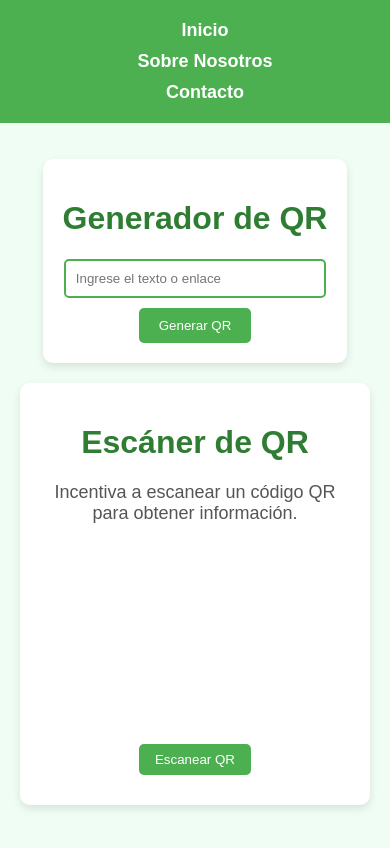
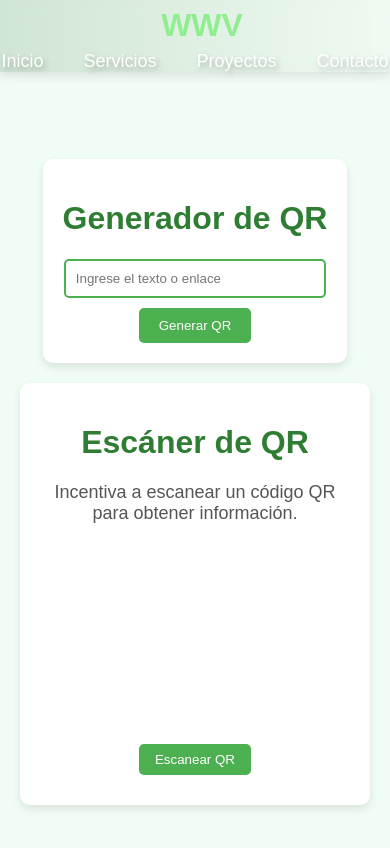
Before and after one commit to httpsPablo/QrEasy, a plain HTML site: page docs/index.html in a window 390 px wide. Drawn offline with Linux system fonts and the light colour scheme.

Commit message:
bug fixes resolution

```diff
--- a/docs/index.html
+++ b/docs/index.html
@@ -32,13 +32,18 @@
 </script>
 </head>
 <body>
-    <nav>
-        <ul>
-            <li><a href="https://webworkvision.store">Inicio</a></li>
-            <li><a href="https://webworkvision.store">Sobre Nosotros</a></li>
-            <li><a href="https://webworkvision.store">Contacto</a></li>
-        </ul>
-    </nav>
+                <!-- Navbar -->
+                <nav class="navbar">
+                    <div class="logo">
+                        <a href="#" style="color: lightgreen; font-weight: bold; font-size: 32px;">WWV</a>
+                    </div>
+                    <ul class="nav-links">
+                        <li><a href="https://webworkvision.store">Inicio</a></li>
+                        <li><a href="https://webworkvision.store/#servicios">Servicios</a></li>
+                        <li><a href="https://webworkvision.store/#proyectos">Proyectos</a></li>
+                        <li><a href="#https://webworkvision.store/#contacto">Contacto</a></li>
+                    </ul>
+                </nav>
     <div class="container">
         <!-- Caja para Generar QR -->
         <div class="box">
--- a/docs/style.css
+++ b/docs/style.css
@@ -21,45 +21,6 @@ body {
     box-sizing: border-box;
 }
 
-/* Estilos para el navbar */
-nav {
-    background-color: #4caf50;
-    padding: 10px;
-    text-align: center;
-    position: fixed;
-    top: 0;
-    left: 0;
-    width: 100%;
-    z-index: 1000;
-}
-
-nav ul {
-    list-style-type: none;
-    margin: 0;
-    padding: 0;
-}
-
-nav ul li {
-    display: inline-block;
-    margin: 0 15px;
-}
-
-nav ul li a {
-    color: white;
-    text-decoration: none;
-    font-size: 18px;
-    font-weight: bold;
-    padding: 8px 15px;
-    border-radius: 5px;
-    transition: background-color 0.3s ease;
-}
-
-nav ul li a:hover {
-    background-color: #388e3c;
-}
-
-
-
 /* Ajuste de la caja para que no quede oculta debajo del navbar */
 body {
     padding-top: 60px; /* Deja espacio suficiente para el navbar fijo */
@@ -70,6 +31,114 @@ body {
         display: block;
         margin: 10px 0;
     }
+}
+
+/* Navbar */
+.navbar {
+    background: linear-gradient(to right, rgba(27, 94, 31, 0.15), rgba(235, 238, 235, 0.15));
+    padding: 15px 20px;
+    display: flex;
+    justify-content: space-between;
+    align-items: center;
+    box-shadow: 0 4px 10px rgba(0, 0, 0, 0.1);
+    position: fixed;
+    width: 100%;
+    top: 0;
+    left: 0;
+    z-index: 1000;
+    backdrop-filter: blur(10px);
+}
+
+ul.nav-links {
+    padding: 0;
+}
+
+
+@media (max-width: 530px) {
+    .navbar {
+        flex-direction: column;
+        align-items: flex-start;
+    }
+
+    nav.navbar {
+        padding: 0;
+    }
+    .nav-links {
+        flex-direction: inline;
+        width: 100%;
+        margin: 0;
+
+    }
+
+    .nav-buttons {
+        width: 100%;
+        display: flex;
+        justify-content: center;
+        margin-top: 10px;
+        font-size: small;
+    }
+
+    .logo  {
+        width: 100%;
+        display: flex;
+        justify-content: center;
+        font-size: small;
+        padding: 7px;
+    }
+
+    }
+
+
+
+
+
+
+.navbar .logo a {
+    color: white;
+    font-size: 24px;
+    text-decoration: none;
+    font-weight: bold;
+}
+
+.nav-links {
+    list-style: none;
+    display: flex;
+    justify-content: center;
+    align-items: center;
+    flex: 1;
+    margin: 0 auto;
+    text-shadow: 2px 3px 6px rgba(0, 0, 0, 0.3);
+    margin-right: 90.75px;
+}
+
+.nav-links li {
+    margin: 0 20px;
+}
+
+.nav-links a {
+    color: white;
+    text-decoration: none;
+    font-size: 18px;
+    transition: color 0.3s ease;
+}
+
+.nav-links a:hover {
+    color: #a8e6a3;
+}
+
+.nav-buttons .btn {
+    background-color: #4caf50;
+    color: white;
+    padding: 10px 20px;
+    border: none;
+    border-radius: 5px;
+    cursor: pointer;
+    transition: all 0.3s ease;
+}
+
+.nav-buttons .btn:hover {
+    background-color: #388e3c;
+    transform: scale(1.05);
 }
 
 
```
